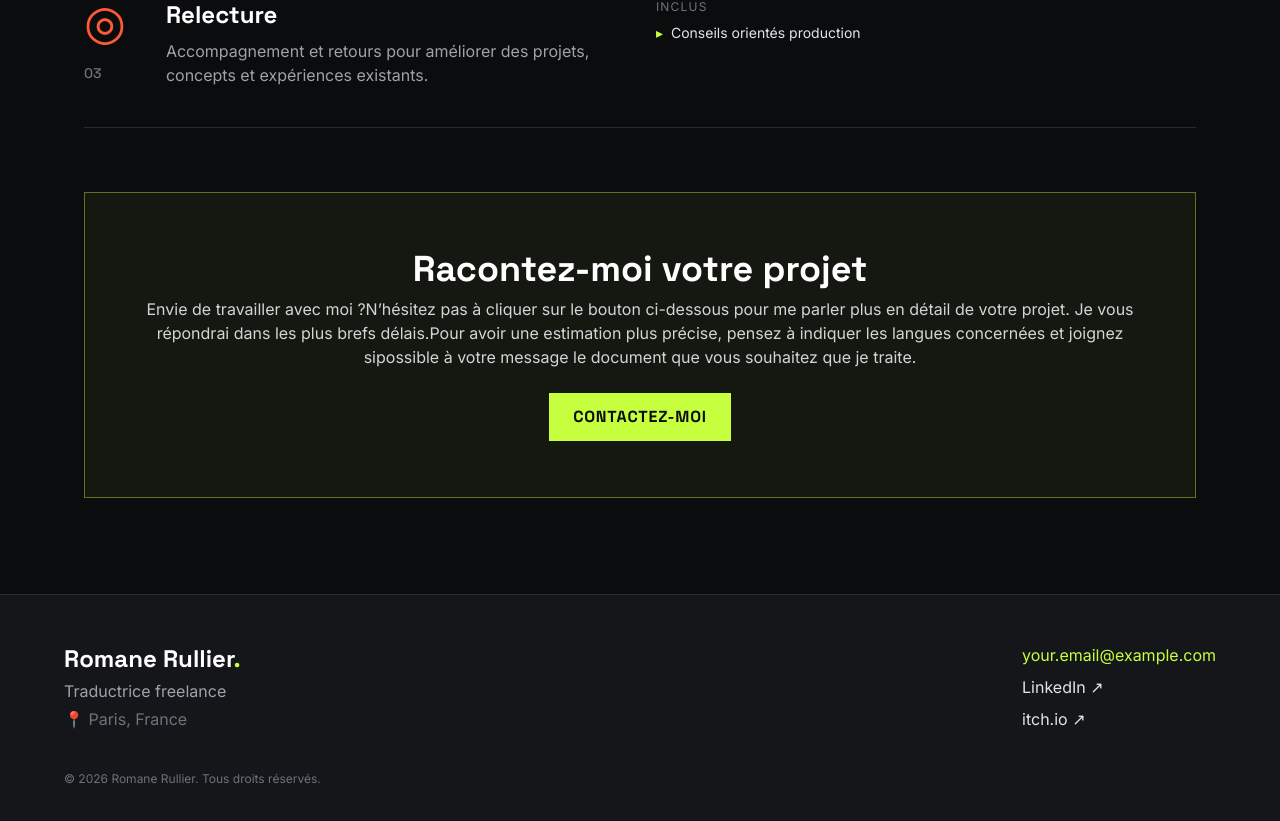
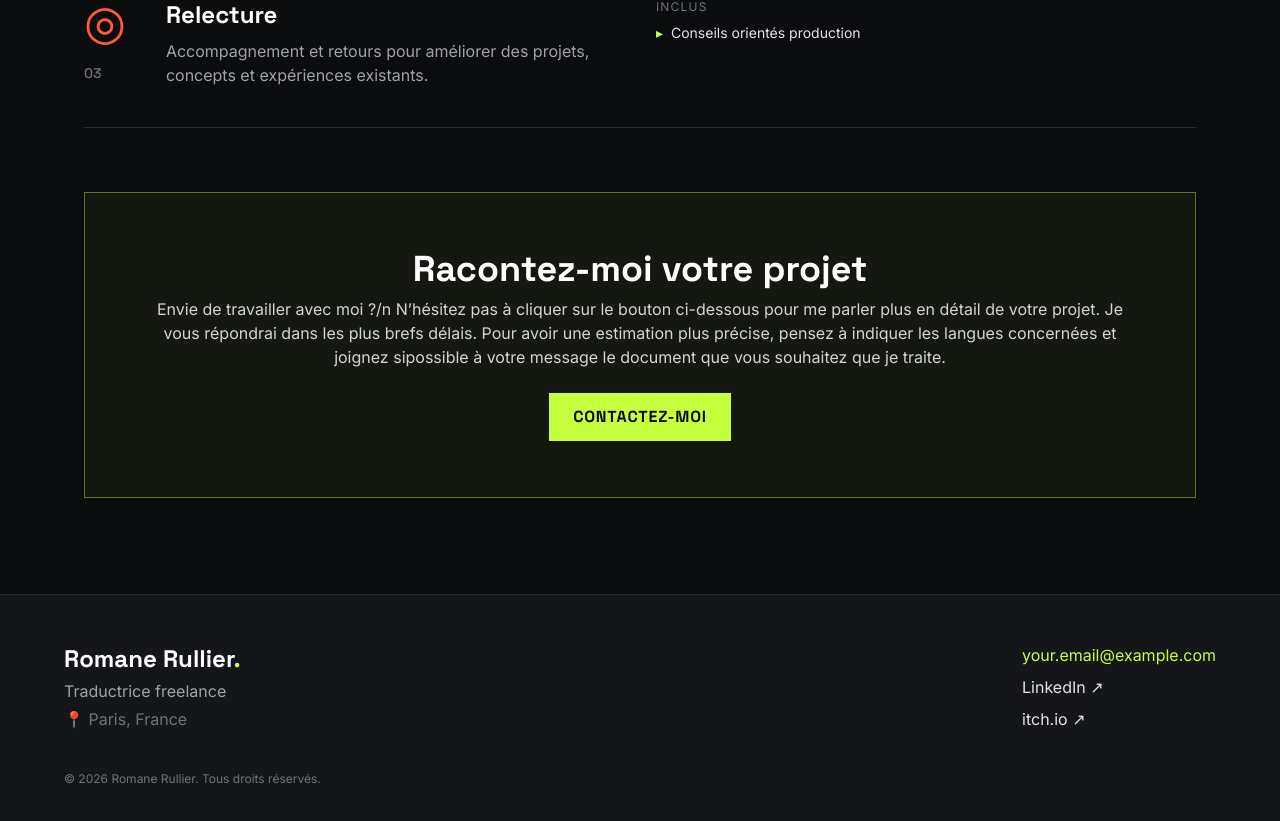
Before and after one commit to romanerulliertrad/site-romane, a React (Vite) app: page / in a window 1280 px wide. Shown: the part 2780-3601 px from the top of the page. Built offline with nearby package versions, Linux system fonts and the light colour scheme.

Commit message:
Fix formatting in i18n.ts contact section

```diff
--- a/src/i18n.ts
+++ b/src/i18n.ts
@@ -12,7 +12,7 @@ const fr = {
   portT: 'Ils ont fait appel à moi', portSub: 'Quelques-uns de mes projets.', view: 'Voir le détail',
   close: 'Fermer', prev: 'Projet précédent', next: 'Projet suivant', roleL: 'Type de projet', toolsL: 'Outils', contribL: 'Contributions', linksL: 'Liens', imgL: 'Images', noLinks: 'Aucun lien pour le moment.',
   servT: 'Services', servSub: 'Je m’adapte aux besoins de votre projet.', deliv: 'Inclus',
-  ctaT: 'Racontez-moi votre projet', ctaP: ['Envie de travailler avec moi ?', 'N’hésitez pas à cliquer sur le bouton ci-dessous pour me parler plus en détail de votre projet. Je vous répondrai dans les plus brefs délais.', 'Pour avoir une estimation plus précise, pensez à indiquer les langues concernées et joignez sipossible à votre message le document que vous souhaitez que je traite.'], ctaBtn: 'Contactez-moi',
+  ctaT: 'Racontez-moi votre projet', ctaP: 'Envie de travailler avec moi ?/n N’hésitez pas à cliquer sur le bouton ci-dessous pour me parler plus en détail de votre projet. Je vous répondrai dans les plus brefs délais. Pour avoir une estimation plus précise, pensez à indiquer les langues concernées et joignez sipossible à votre message le document que vous souhaitez que je traite.', ctaBtn: 'Contactez-moi',
   services: [
     { t: 'Traduction', d: 'Conception de systèmes de gameplay, de mécaniques et d’expériences de jeu.', l: ['Je vérifie l’exactitude des termes employés'] },
     { t: 'Révision', d: 'Conception d’environnements lisibles, cohérents et engageants, au service du gameplay.', l: ['Documentation de level design'] },
```
